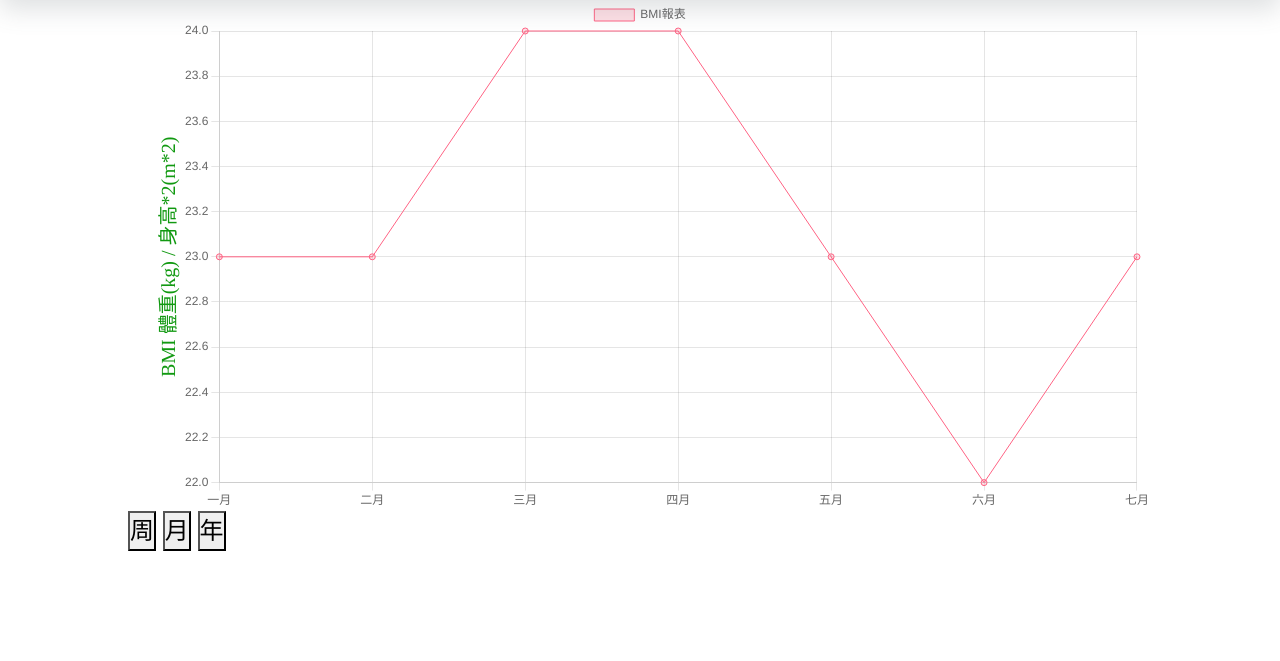
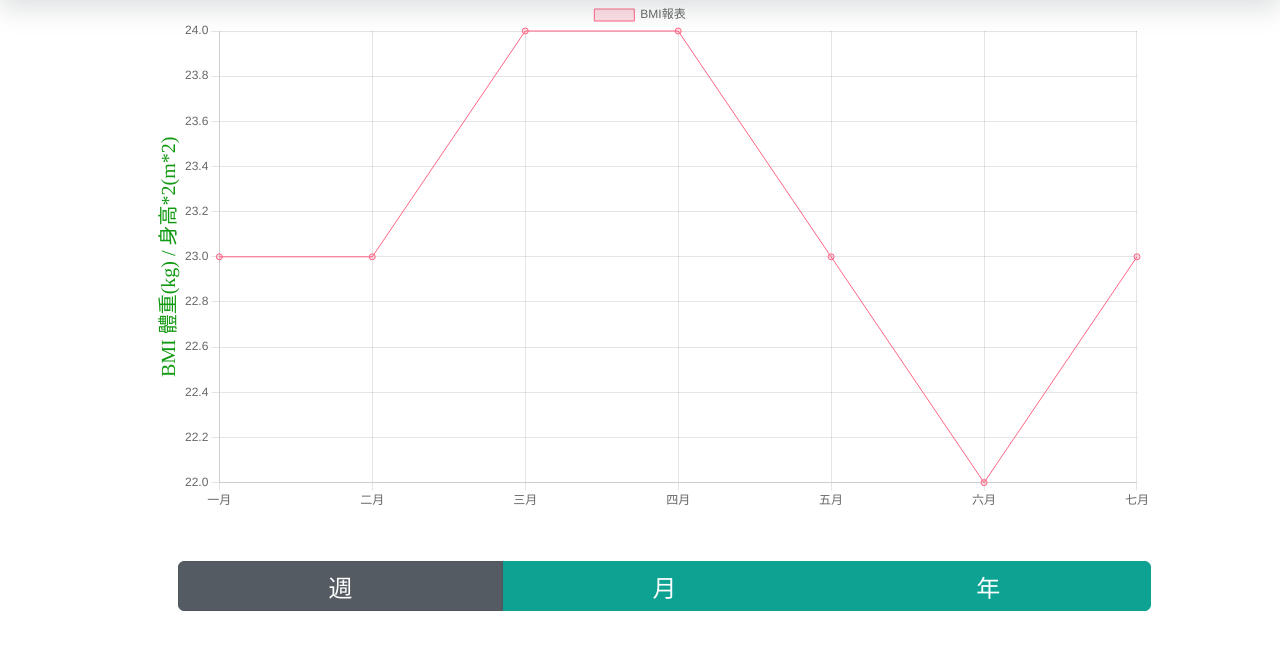
Before and after one commit to kiwiiiiiiiiO/MyHealthyLife, a PHP site: page /project/chart.html in a window 1280 px wide. Shown: the part 165-826 px from the top of the page. Before the commit the page ends 716 px from the top, so only its background shows below. Run offline with PHP 8.4, Linux system fonts and the light colour scheme.

Commit message:
chart.css

```diff
--- a/project/chart.html
+++ b/project/chart.html
@@ -80,21 +80,23 @@
 			margin-right: auto;
 		}
 
-		table {
+		#HeatTable {
 			font-family: arial, sans-serif;
 			border-collapse: collapse;
-
+			margin: 50px;
+			width: 100%;
+			display: center;
 		}
 
 		td,
 		th {
 			border: 1px solid #E2E3EE;
-			text-align: left;
+			border-radius: 6px;
+			text-align: center;
 			padding: 8px;
 		}
-
 		tr:nth-child(even) {
-			background-color: #A6ABD6;
+			background-color: #E1EEE7;
 		}
 
 		nav {
@@ -135,6 +137,15 @@
 		.signin {
     		float: right;
 		}
+		.btn-secondary{
+			border: 1px solid #0EA293;
+			background-color:  #0EA293;
+		}
+		.btn-group{
+			margin: 50px;
+			width: 95%;
+			height: 50px;
+		}
 	</style>
 </head>
 
@@ -145,7 +156,7 @@
 				<ul>
 					<li class="home "><a href="home.html">MyHealthyLife</a></li>
 					<li class="about"><a href="exercise.html">運動日記</a></li>
-					<li class="function"><a href="foodtest.html">食物日記</a></li>
+					<li class="function"><a href="food.html">食物日記</a></li>
 					<li class="calculate active"><a href="chart.html">統計報表</a></li>
 					<li class="team"><a href="personal.php">使用者設定</a></li>
 					<li class="signin"><a href="welcome.html">登出</a></li>
@@ -178,20 +189,26 @@
 				</ul>
 			</div>
 		</nav>
-		<div style="height: 70%;width: 80%;" class="center">
+		<div style="height:70%;width: 80%;" class="center">
 			<div></div>
 			<canvas id="BMIChart"></canvas>
 			<canvas id="WeightChart" style="display: none;"></canvas>
 			<canvas id="CaloriesChart" style="display: none;"></canvas>
 			<canvas id="HeatChart" style="display: none;"></canvas>
-			<div>
-				<button>周</button>
-				<button>月</button>
-				<button>年</button>
-			</div>
-			<div>
-				<table id="HeatTable" style="display: none;" class="center-table">
-					<tr style="background-color: #3241B8">
+			<div class="btn-group btn-group-toggle" data-toggle="buttons">
+				<label class="btn btn-secondary active">
+				  <input type="radio" name="options" id="option1" autocomplete="off" checked> 週
+				</label>
+				<label class="btn btn-secondary">
+				  <input type="radio" name="options" id="option2" autocomplete="off"> 月
+				</label>
+				<label class="btn btn-secondary">
+				  <input type="radio" name="options" id="option3" autocomplete="off"> 年
+				</label>
+			  </div>
+			  <div class="row justify-content-center">
+				<table id="HeatTable"  class="center-table" style="display: none;">
+					<tr style="background-color: #0EA293">
 						<td>日期</td>
 						<td>TDEE</td>
 						<td>食物攝取</td>
@@ -227,7 +244,7 @@
 						<td>盈</td>
 					</tr>
 				</table>
-			</div>
+			  </div>
 
 		</div>
 
--- a/project/exercise.html
+++ b/project/exercise.html
@@ -11,7 +11,7 @@
             <ul>
                 <li class="home"><a href="home.html">MyHealthyLife</a></li>
                 <li class="about active"><a href="exercise.html  active">運動日記</a></li>
-                <li class="function"><a href="Food.html">食物日記</a></li>
+                <li class="function"><a href="food.html">食物日記</a></li>
                 <li class="calculate"><a href="chart.html">統計報表</a></li>
                 <li class="team"><a href="personal.php">使用者設定</a></li>
                 <li class="signin"><a href="welcome.html">登出</a></li>
--- a/project/home.html
+++ b/project/home.html
@@ -25,7 +25,7 @@
 					<ul>
 						<li class="home active"><a href="home.html">MyHealthyLife</a></li>
 						<li class="about"><a href="exercise.html">運動日記</a></li>
-						<li class="function"><a href="Food.html">食物日記</a></li>
+						<li class="function"><a href="food.html">食物日記</a></li>
 						<li class="calculate"><a href="chart.html">統計報表</a></li>
 						<li class="team"><a href="personal.php">使用者設定</a></li>
 						<li class="signin"><a href="welcome.html">登出</a></li>
@@ -39,7 +39,7 @@
 			<div class="leftDiv">
 				<h2>每日摘要</h2>
 				<p>今日飲水量：</p>
-				<div class="progress">
+				<div class="progress"  style="width: 90%;height:30px">
 					<div class="progress-bar" role="progressbar" style="width: 50%" aria-valuenow="50" aria-valuemin="0" aria-valuemax="100">1000cc</div>
 				</div>
 				<p>今天攝取食物:</p>
@@ -117,7 +117,7 @@
 			<div class="rightDiv">
 				<h2>體重計錄</h2>
 				<p>今日剩餘消耗卡路里:</p>
-				<p>1800 | 1500+100+1200-1000-600=1200</p>
+				<p>1800 - 1720 = 80 (Kcal)</p>
 				<p>一週體重報表:</p>
 				<canvas id="BMIChart"></canvas>
 			</div>
```
Also changed, not shown: project/personal.php (+4 -4 lines), style/home.css (+5 -8 lines), style/personal.css (+21 -2 lines).
